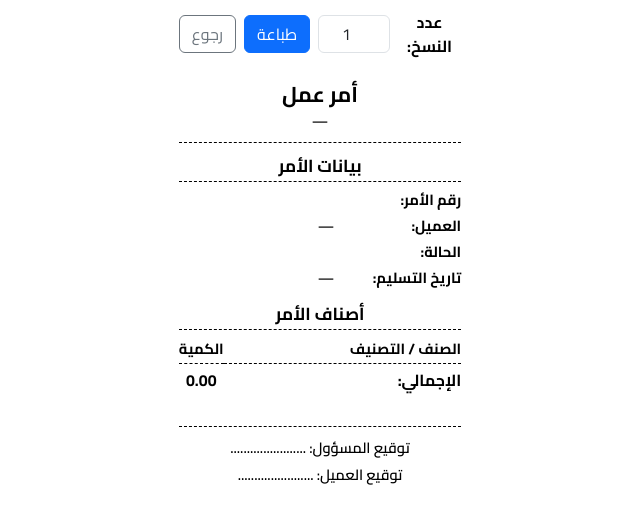
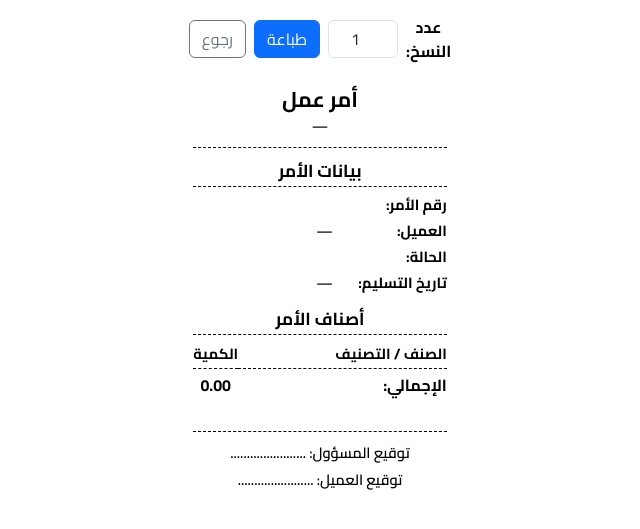
Before and after one commit to abdelhade/elmarwa-woms, a Laravel app: template resources/views/work-orders/print.blade.php in a window 1280 px wide. Shown: the top 529 px of the page, without its empty margins (320-960 px from the left). Run offline with Laravel 12, Linux system fonts and the light colour scheme; the template is opened without the code that fills it, so the values that code supplies are empty; parts of the project's set-up code (start-up, migrations or seed data) failed here and were passed over.

Commit message:
5th sprnt

```diff
--- a/resources/views/work-orders/print-summary.blade.php
+++ b/resources/views/work-orders/print-summary.blade.php
@@ -6,8 +6,8 @@
     <link href="https://cdn.jsdelivr.net/npm/bootstrap@5.3.3/dist/css/bootstrap.rtl.min.css" rel="stylesheet">
     <link href="https://fonts.googleapis.com/css2?family=Cairo:wght@400;600;700&display=swap" rel="stylesheet">
     <style>
-        @page { margin: 0; size: 80mm auto; }
-        body { font-family: 'Cairo', sans-serif; font-size: 12pt; font-weight: 600; background: #fff; color: #000; margin: 0 auto; padding: 10px; width: 80mm; max-width: 80mm; box-sizing: border-box; }
+        @page { margin: 0; size: 75mm auto; }
+        body { font-family: 'Cairo', sans-serif; font-size: 12pt; font-weight: 600; background: #fff; color: #000; margin: 0 auto; padding: 15px; width: 75mm; max-width: 75mm; box-sizing: border-box; }
         .print-header { text-align: center; margin-bottom: 10px; border-bottom: 1px dashed #000; padding-bottom: 10px; }
         .print-header h2 { margin: 0; font-size: 16pt; font-weight: 700; }
         .print-header p { margin: 2px 0 0; font-size: 11pt; }
--- a/resources/views/work-orders/print.blade.php
+++ b/resources/views/work-orders/print.blade.php
@@ -6,8 +6,8 @@
     <link href="https://cdn.jsdelivr.net/npm/bootstrap@5.3.3/dist/css/bootstrap.rtl.min.css" rel="stylesheet">
     <link href="https://fonts.googleapis.com/css2?family=Cairo:wght@400;600;700&display=swap" rel="stylesheet">
     <style>
-        @page { margin: 0; size: 80mm auto; }
-        body { font-family: 'Cairo', sans-serif; font-size: 12pt; font-weight: 600; background: #fff; color: #000; margin: 0 auto; padding: 10px; width: 80mm; max-width: 80mm; box-sizing: border-box; }
+        @page { margin: 0; size: 75mm auto; }
+        body { font-family: 'Cairo', sans-serif; font-size: 12pt; font-weight: 600; background: #fff; color: #000; margin: 0 auto; padding: 15px; width: 75mm; max-width: 75mm; box-sizing: border-box; }
         .print-header { text-align: center; margin-bottom: 10px; border-bottom: 1px dashed #000; padding-bottom: 10px; }
         .print-header h2 { margin: 0; font-size: 16pt; font-weight: 700; }
         .print-header p { margin: 2px 0 0; font-size: 11pt; }
```
